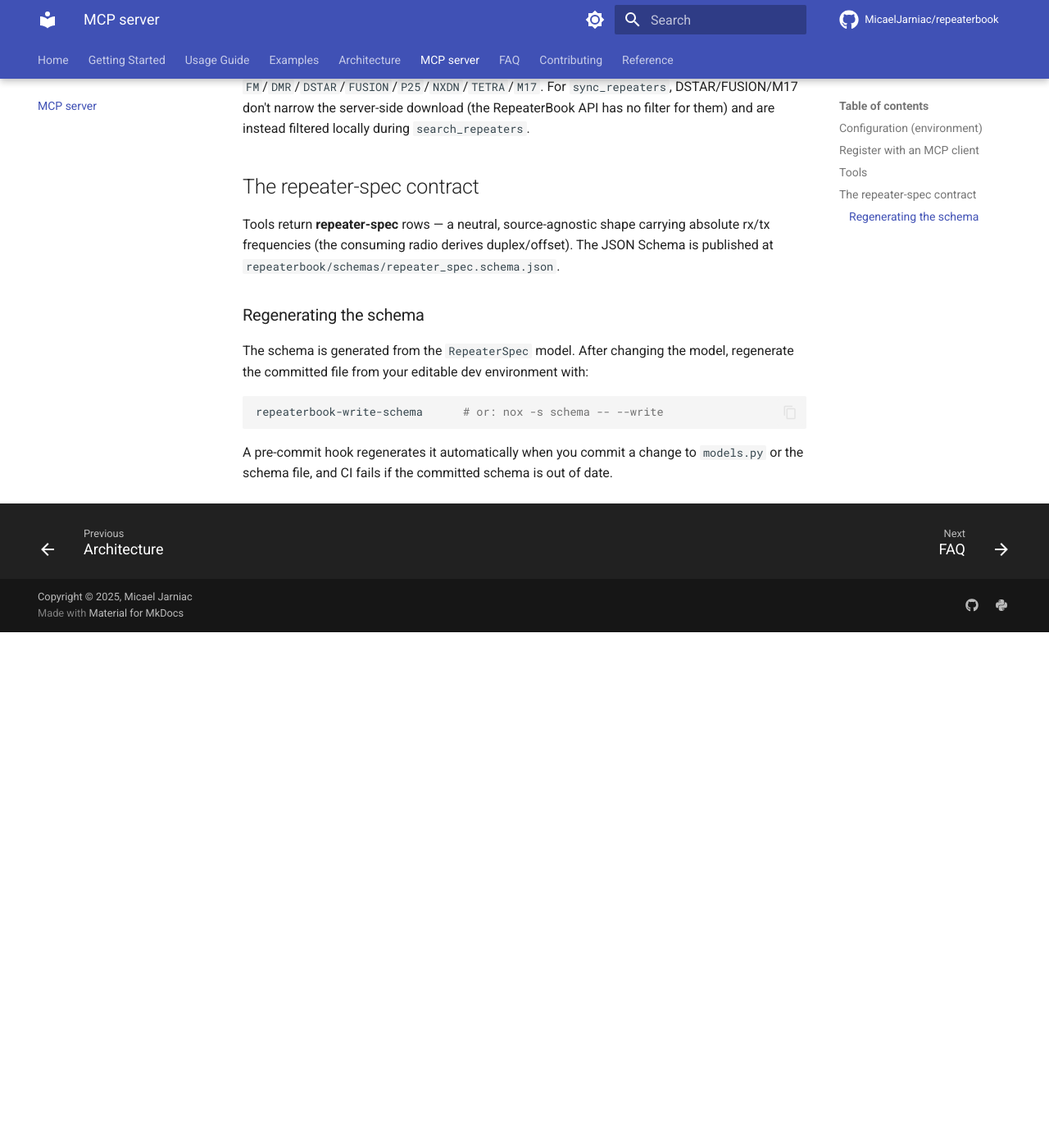
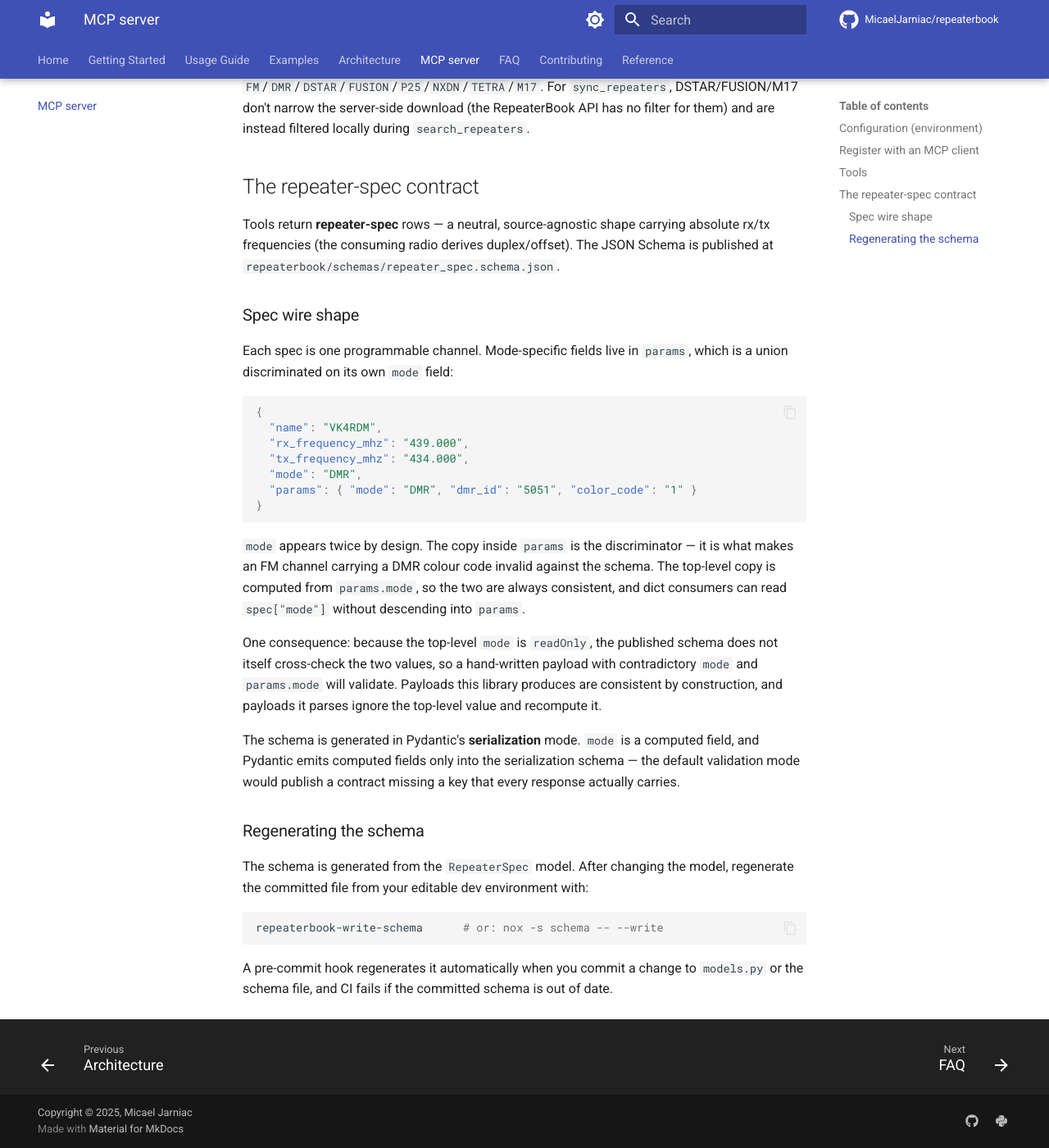
Before and after one commit to MicaelJarniac/repeaterbook, an MkDocs documentation site: the page built from docs/mcp.md, in a window 1280 px wide and 1400 px high, scrolled down 1247 px. Shown: the whole window at 82% size. Built offline with MkDocs 1.6.1 and Material for MkDocs 9.7.7, drawn with Linux system fonts in a browser that asks for light colours; comment, search, counter and statistics services are not loaded; the version menu is left out; before the commit the page ends 2018 px from its top, so only the background shows below that.

Commit message:
docs(mcp): document the params-union spec wire shape

````diff
--- a/docs/mcp.md
+++ b/docs/mcp.md
@@ -46,6 +46,38 @@ Tools return **repeater-spec** rows — a neutral, source-agnostic shape carryin
 absolute rx/tx frequencies (the consuming radio derives duplex/offset). The JSON
 Schema is published at `repeaterbook/schemas/repeater_spec.schema.json`.
 
+### Spec wire shape
+
+Each spec is one programmable channel. Mode-specific fields live in `params`,
+which is a union discriminated on its own `mode` field:
+
+```json
+{
+  "name": "VK4RDM",
+  "rx_frequency_mhz": "439.000",
+  "tx_frequency_mhz": "434.000",
+  "mode": "DMR",
+  "params": { "mode": "DMR", "dmr_id": "5051", "color_code": "1" }
+}
+```
+
+`mode` appears twice by design. The copy inside `params` is the discriminator —
+it is what makes an FM channel carrying a DMR colour code invalid against the
+schema. The top-level copy is computed from `params.mode`, so the two are always
+consistent, and dict consumers can read `spec["mode"]` without descending into
+`params`.
+
+One consequence: because the top-level `mode` is `readOnly`, the published schema
+does not itself cross-check the two values, so a hand-written payload with
+contradictory `mode` and `params.mode` will validate. Payloads this library
+produces are consistent by construction, and payloads it parses ignore the
+top-level value and recompute it.
+
+The schema is generated in Pydantic's **serialization** mode. `mode` is a
+computed field, and Pydantic emits computed fields only into the serialization
+schema — the default validation mode would publish a contract missing a key that
+every response actually carries.
+
 ### Regenerating the schema
 
 The schema is generated from the `RepeaterSpec` model. After changing the model,
````
